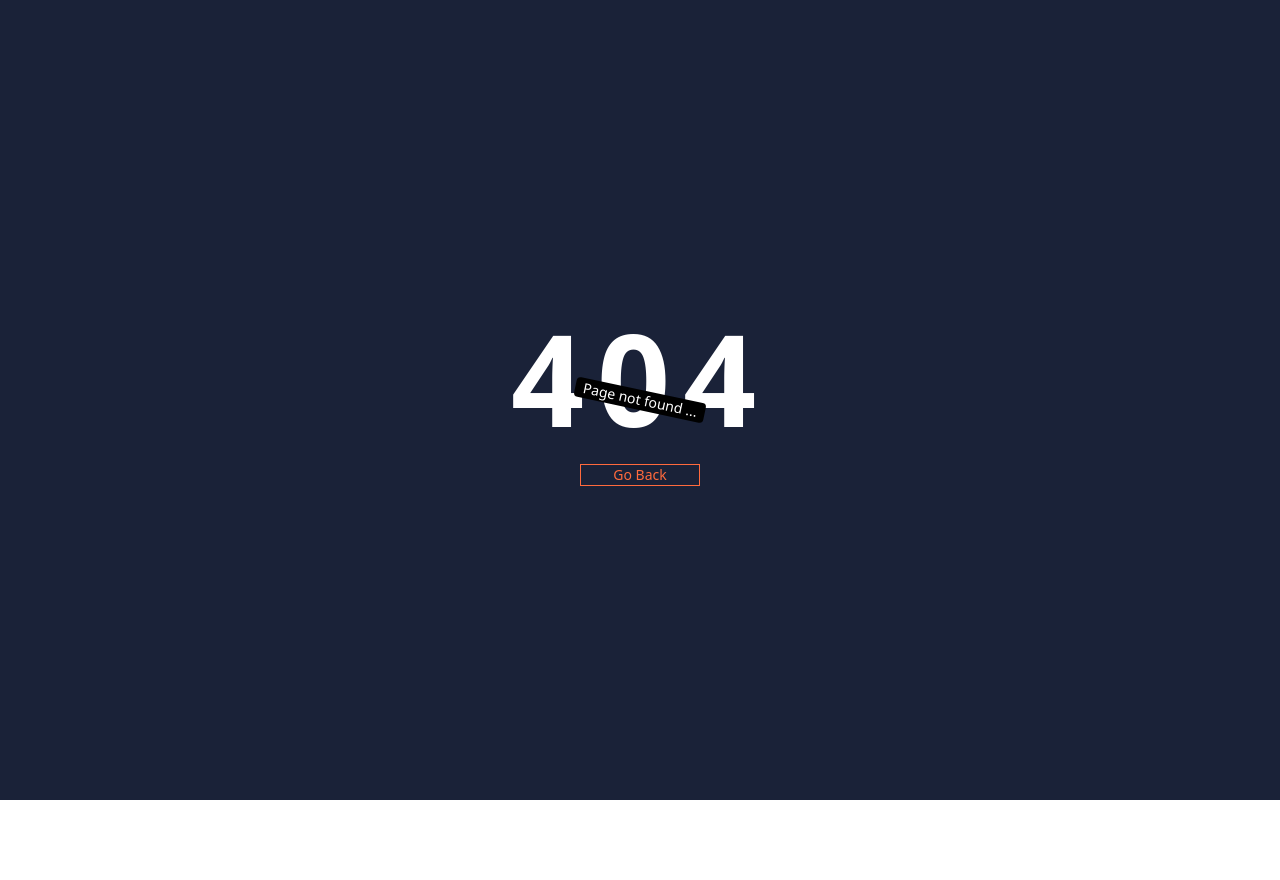
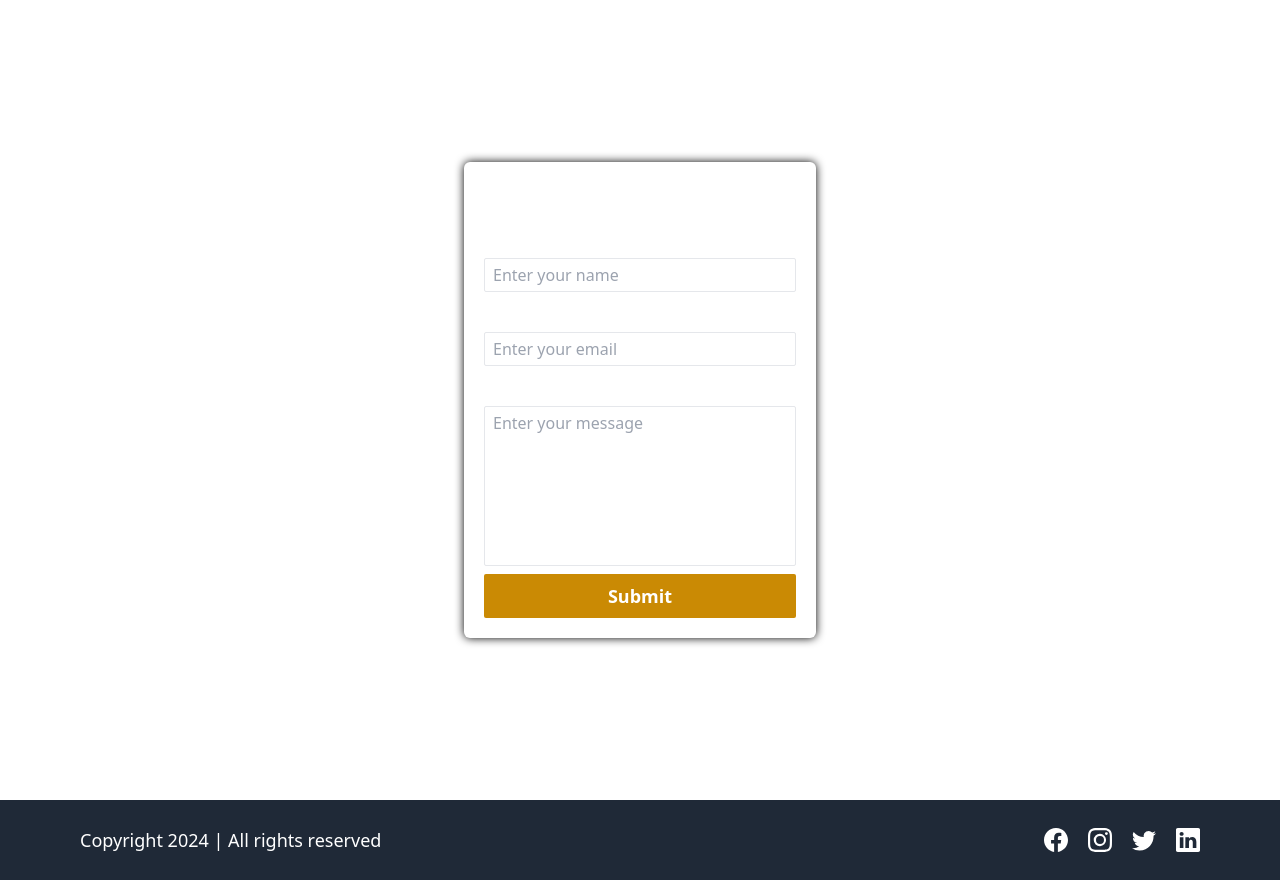
Before and after one commit to UmarAhmad12/LMS, a React (Vite) app: page /contact in a window 1280 px wide. Before the commit this address had no page. Before the commit the page ends 800 px from the top, so only its background shows below. Built offline with nearby package versions, Linux system fonts and the light colour scheme.

Commit message:
Completed Contact page

```diff
--- a/src/App.jsx
+++ b/src/App.jsx
@@ -3,6 +3,7 @@
 import { Route, Routes } from "react-router-dom";
 
 import AboutUs from "./Pages/AboutUs";
+import Contact from "./Pages/Contact";
 import CourseList from "./Pages/Course/CourseList";
 import HomePage from "./Pages/HomePage";
 import Login from "./Pages/Login";
@@ -16,6 +17,7 @@
         <Route path="/" element={<HomePage />} />
         <Route path="/about" element={<AboutUs />} />
         <Route path="/courses" element={<CourseList />} />
+        <Route path="/contact" element={<Contact />} />
 
         <Route path="/signup" element={<Signup />} />
         <Route path="/login" element={<Login />} />
--- /dev/null
+++ b/src/Helpers/regexMatcher.js
@@ -0,0 +1,7 @@
+export function isEmail(string) {
+  return string.match(/^[A-Za-z0-9._%+-]+@[A-Za-z0-9.-]+\.[A-Za-z]{2,}$/);
+}
+
+export function isValidPassword(string) {
+    return string.match(/^(?=.*[A-Za-z])(?=.*\d)(?=.*[@$!%*?&])[A-Za-z\d@$!%*?&]{8,}$/);
+}
--- /dev/null
+++ b/src/Pages/Contact.jsx
@@ -0,0 +1,131 @@
+import { useState } from "react";
+import toast from "react-hot-toast";
+
+import axiosInstance from "../Helpers/axiosInstance";
+import { isEmail } from "../Helpers/regexMatcher";
+import HomeLayout from "../Layouts/HomeLayout";
+
+function Contact() {
+  const [userInput, setUserInput] = useState({
+    name: "",
+    email: "",
+    message: "",
+  });
+
+  function handleInputChange(e) {
+    const { name, value } = e.target;
+    // console.log(name, value);
+    setUserInput({
+      ...userInput,
+      [name]: value,
+    });
+  }
+
+  async function onFormSubmit(e) {
+    e.preventDefault();
+    if (!userInput.name || !userInput.email || !userInput.message) {
+      toast.error("All fields are mandatory");
+      return;
+    }
+
+    if (!isEmail(userInput.email)) {
+      toast.error("Invalid email");
+      return;
+    }
+
+    try {
+      const response = axiosInstance.post("/contact", userInput);
+      toast.promise(response, {
+        loading: "Submitting your message...",
+        success: "Form submitted successfully",
+        error: "Failed to submit the form",
+      });
+
+      const contactResponse = await response;
+      if (contactResponse?.data?.success) {
+        setUserInput({
+          name: "",
+          email: "",
+          message: "",
+        });
+      }
+    } catch (err) {
+      toast.error("Operation failed");
+    }
+  }
+
+  return (
+    <HomeLayout>
+      <div className="flex items-center justify-center h-[100vh]">
+        <form
+          noValidate
+          onSubmit={onFormSubmit}
+          className="flex flex-col items-center justify-center gap-2 p-5 rounded-md text-white shadow-[0_0_10px_black] w-[22rem]"
+        >
+          <h1 className="text-3xl font-semibold">Contact form</h1>
+
+          {/* Name */}
+
+          <div className="flex flex-col w-full gap-1">
+            <label htmlFor="name" className="text-xl font-semibold">
+              Name
+            </label>
+            <input
+              className="bg-transparent border px-2 py-1 rounded-sm"
+              id="name"
+              type="text"
+              name="name"
+              placeholder="Enter your name"
+              onChange={handleInputChange}
+              value={userInput.name}
+            />
+          </div>
+
+          {/* Email */}
+
+          <div className="flex flex-col w-full gap-1">
+            <label htmlFor="email" className="text-xl font-semibold">
+              Email
+            </label>
+            <input
+              className="bg-transparent border px-2 py-1 rounded-sm"
+              id="email"
+              type="text"
+              name="email"
+              placeholder="Enter your email"
+              onChange={handleInputChange}
+              value={userInput.email}
+            />
+          </div>
+
+          {/* Message */}
+
+          <div className="flex flex-col w-full gap-1">
+            <label htmlFor="message" className="text-xl font-semibold">
+              Message
+            </label>
+            <textarea
+              className="bg-transparent border px-2 py-1 rounded-sm resize-none h-40"
+              id="message"
+              name="message"
+              placeholder="Enter your message"
+              onChange={handleInputChange}
+              value={userInput.message}
+            />
+          </div>
+
+          {/* Button */}
+
+          <button
+            type="submit"
+            className="w-full bg-yellow-600 hover:bg-yellow-500 transition-all ease-in-out duration-300 rounded-sm py-2 font-semibold text-lg cursor-pointer"
+          >
+            Submit
+          </button>
+        </form>
+      </div>
+    </HomeLayout>
+  );
+}
+
+export default Contact;
--- a/src/Pages/Signup.jsx
+++ b/src/Pages/Signup.jsx
@@ -4,6 +4,7 @@
 import { useDispatch } from "react-redux";
 import { Link, useNavigate } from "react-router-dom";
 
+import { isEmail, isValidPassword } from "../Helpers/regexMatcher";
 import HomeLayout from "../Layouts/HomeLayout";
 import { createAccount } from "../Redux/Slices/AuthSlice";
 
@@ -49,28 +50,33 @@
 
   async function createNewAccount(event) {
     event.preventDefault();
-    if (!signupData.fullName || !signupData.email || !signupData.password || !signupData.avatar) {
+    if (
+      !signupData.fullName ||
+      !signupData.email ||
+      !signupData.password ||
+      !signupData.avatar
+    ) {
       toast.error("Please fill all the details");
       return;
     }
 
     // checking name field length
-    if(signupData.fullName.length < 5) {
+    if (signupData.fullName.length < 5) {
       toast.error("Name Should be atleast of 5 characters");
       return;
     }
 
     // checking valid email
-    if(!signupData.email.match(
-        /^[A-Za-z0-9._%+-]+@[A-Za-z0-9.-]+\.[A-Za-z]{2,}$/
-    )){
+    if (!isEmail(signupData.email)) {
       toast.error("Invalid email id");
       return;
     }
 
     //   Checking password validation
-if(!signupData.password.match(/^(?=.*[A-Za-z])(?=.*\d)(?=.*[@$!%*?&])[A-Za-z\d@$!%*?&]{8,}$/)){
-    toast.error("Passsword should be 8 - 16 character long with atleast a number and special character.");
+    if (!isValidPassword(signupData.password)) {
+      toast.error(
+        "Passsword should be 8 - 16 character long with atleast a number and special character."
+      );
       return;
     }
 
@@ -82,24 +88,25 @@
 
     // Dispatch create account action
     const response = await dispatch(createAccount(formData));
-if(response?.payload?.success)
-navigate("/");
-console.log("see here",response);
+    if (response?.payload?.success) navigate("/");
+    console.log("see here", response);
     setSignupData({
-    fullName:"",
-    email:"",
-    password:"",
-    avatar:""
+      fullName: "",
+      email: "",
+      password: "",
+      avatar: "",
     });
     setPreviewImage("");
-
   }
-
 
   return (
     <HomeLayout>
       <div className="flex items-center justify-center h-[90vh]">
-        <form noValidate onSubmit={createNewAccount} className="flex flex-col justify-center gap-3 rounded-lg p-4 text-white w-96 shadow-[0_0_10px_black]">
+        <form
+          noValidate
+          onSubmit={createNewAccount}
+          className="flex flex-col justify-center gap-3 rounded-lg p-4 text-white w-96 shadow-[0_0_10px_black]"
+        >
           <h1 className="text-center text-2xl font-bold">Registration Page</h1>
 
           <label htmlFor="image_uploads" className="cursor-pointer">
```
Lines whose indentation alone changed are shown as unchanged.
